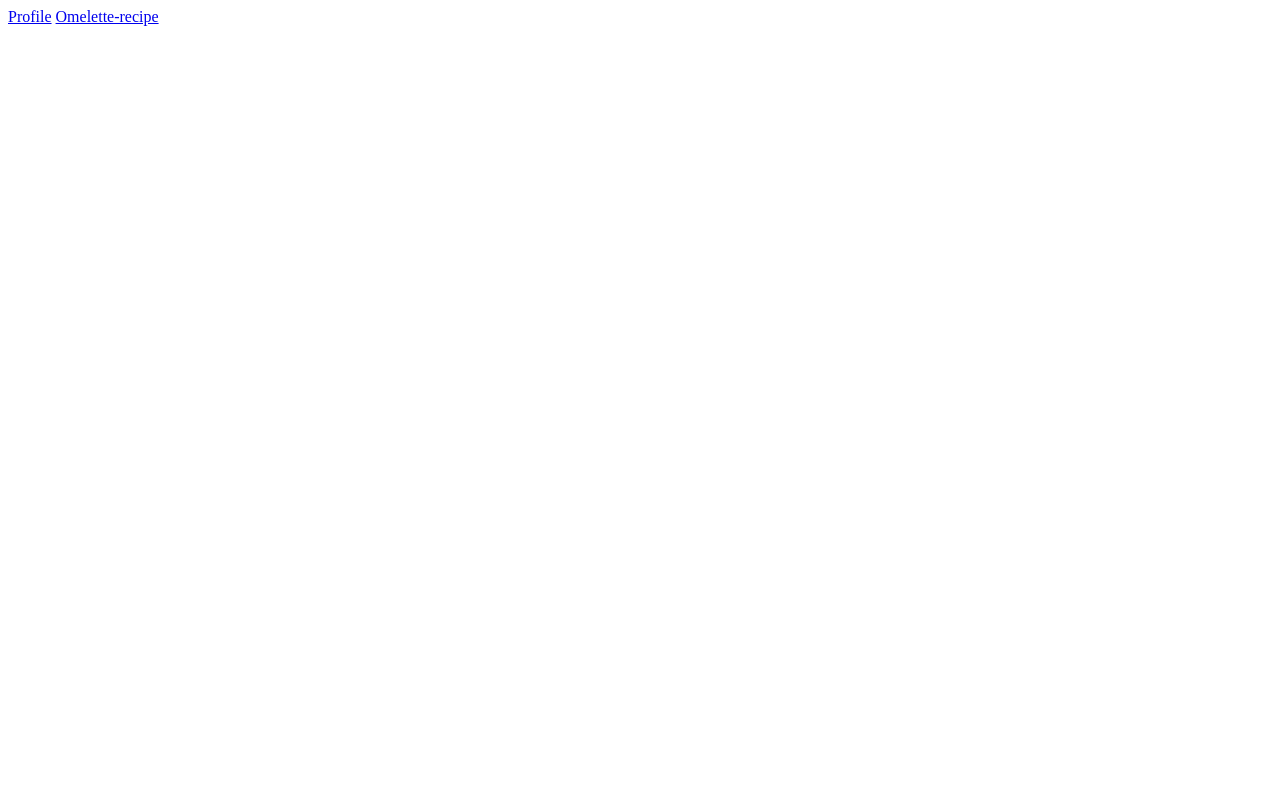
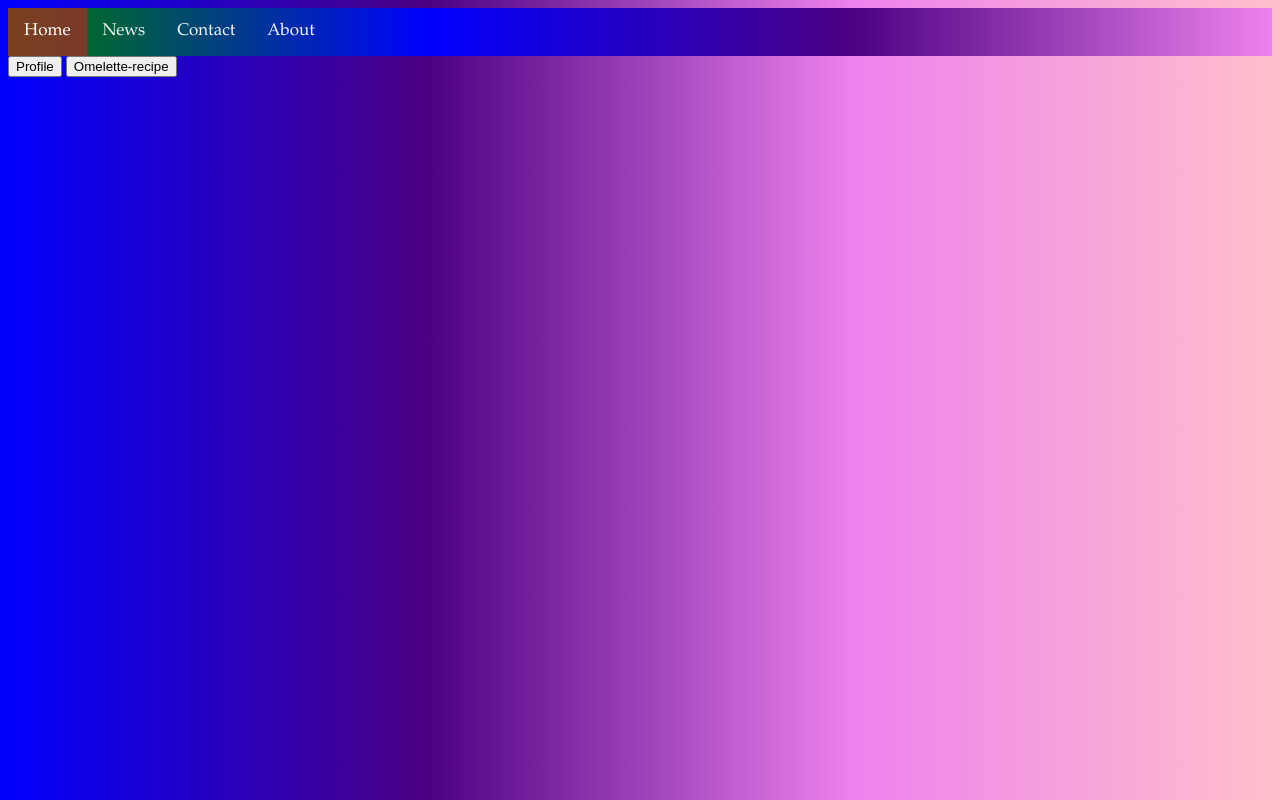
Before and after one commit to Dkojak/FRONTENDMENTOR, a plain HTML site: page index.html in a window 1280 px wide. Drawn offline with Linux system fonts and the light colour scheme.

Commit message:
added linear-gradient to my index.html root file

```diff
--- a/index.html
+++ b/index.html
@@ -3,12 +3,20 @@
 <head>
     <meta charset="UTF-8">
     <meta name="viewport" content="width=device-width, initial-scale=1.0">
+    <link rel="stylesheet" href="style.css">
     <title>Daniel</title>
 </head>
 <body>
+    <div class="topnav">
+        <a class="active" href="#home">Home</a>
+        <a href="#news">News</a>
+        <a href="#contact">Contact</a>
+        <a href="#about">About</a>
+      </div>
+
     <div id="link">
-        <a href="./social-links-profile-main/social-links-profile-main/index.html">Profile</a>
-        <a href="./recipe-page-main/recipe-page-main/index.html">Omelette-recipe</a>
+        <a href="./social-links-profile-main/social-links-profile-main/index.html"><button>Profile</button></a>
+        <a href="./recipe-page-main/recipe-page-main/index.html"><button>Omelette-recipe</button></a>
     </div>
 </body>
 </html>
--- /dev/null
+++ b/style.css
@@ -0,0 +1,31 @@
+body{
+    background: linear-gradient(to right, blue,indigo,violet, pink);
+    color: #f5f5f5;
+    font-family: garamond;
+
+}
+
+.topnav {
+    background-image: linear-gradient(to right,green,blue,indigo,violet);
+    overflow: hidden;
+
+  }
+
+  .topnav a {
+    float: left;
+    color: #f5f5f5;
+    text-align: center;
+    padding: 14px 16px;
+    text-decoration: none;
+    font-size: 17px;
+  }
+
+  .topnav a:hover {
+    background-color: rgb(6, 70, 17);
+    color: black;
+  }
+
+  .topnav a.active {
+    background-color:rgba(165, 42, 42, 0.733);
+    color: white;
+  }
```
